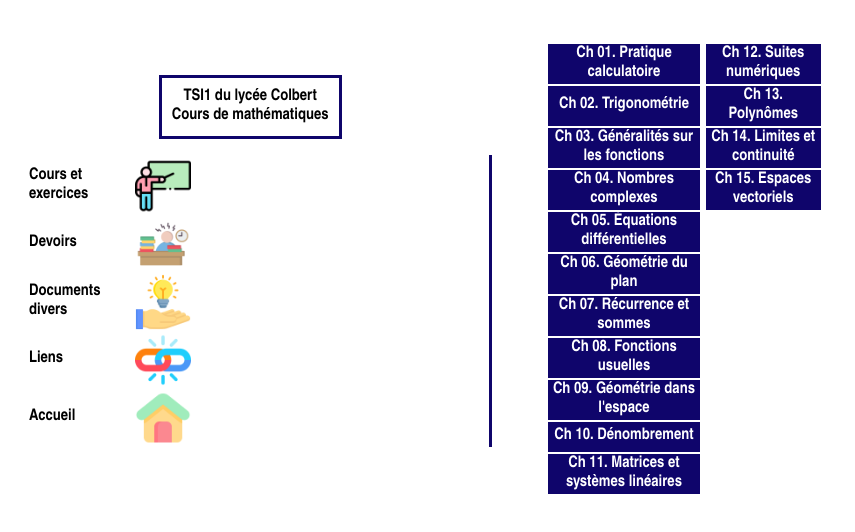
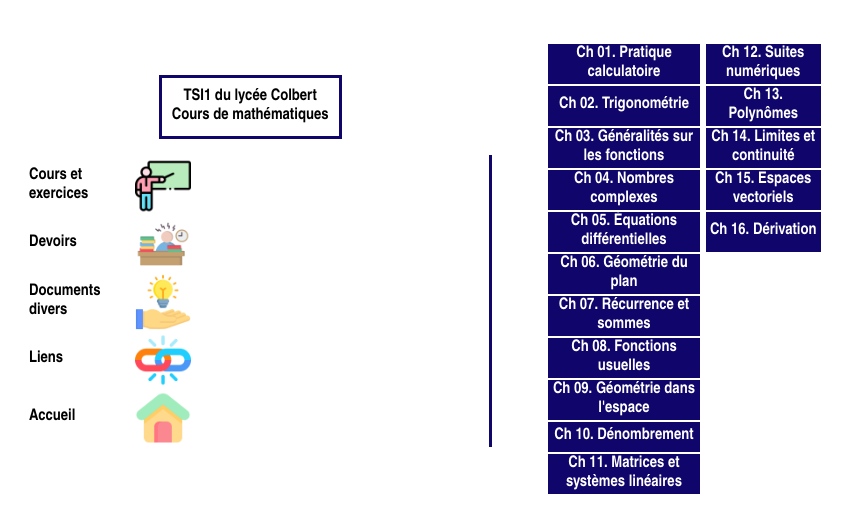
Before and after one commit to colbert-maths/TSI1, a plain HTML site: page Cours.html in a window 1280 px wide. Shown: the whole page, without its empty margins (0-855 px from the left). Drawn offline with Linux system fonts and the light colour scheme.

Commit message:
Add files via upload

```diff
--- a/Cours.html
+++ b/Cours.html
@@ -71,7 +71,7 @@
 								<tr>
             						<td><a href="Cours/05.EDL.pdf">Ch 05. Équations différentielles</a></td>
             						<td style="background-color:white;"></td>
-									<td style="background-color:white;"></td>
+									<td><a href="Cours/16.Derivation.pdf">Ch 16. Dérivation</a></td>
         						</tr>
 								<tr>
             						<td><a href="Cours/06.Geo_plan.pdf">Ch 06. Géométrie du plan</a></td>
```
Also changed, not shown: Devoirs.html (+1 -1 lines).
